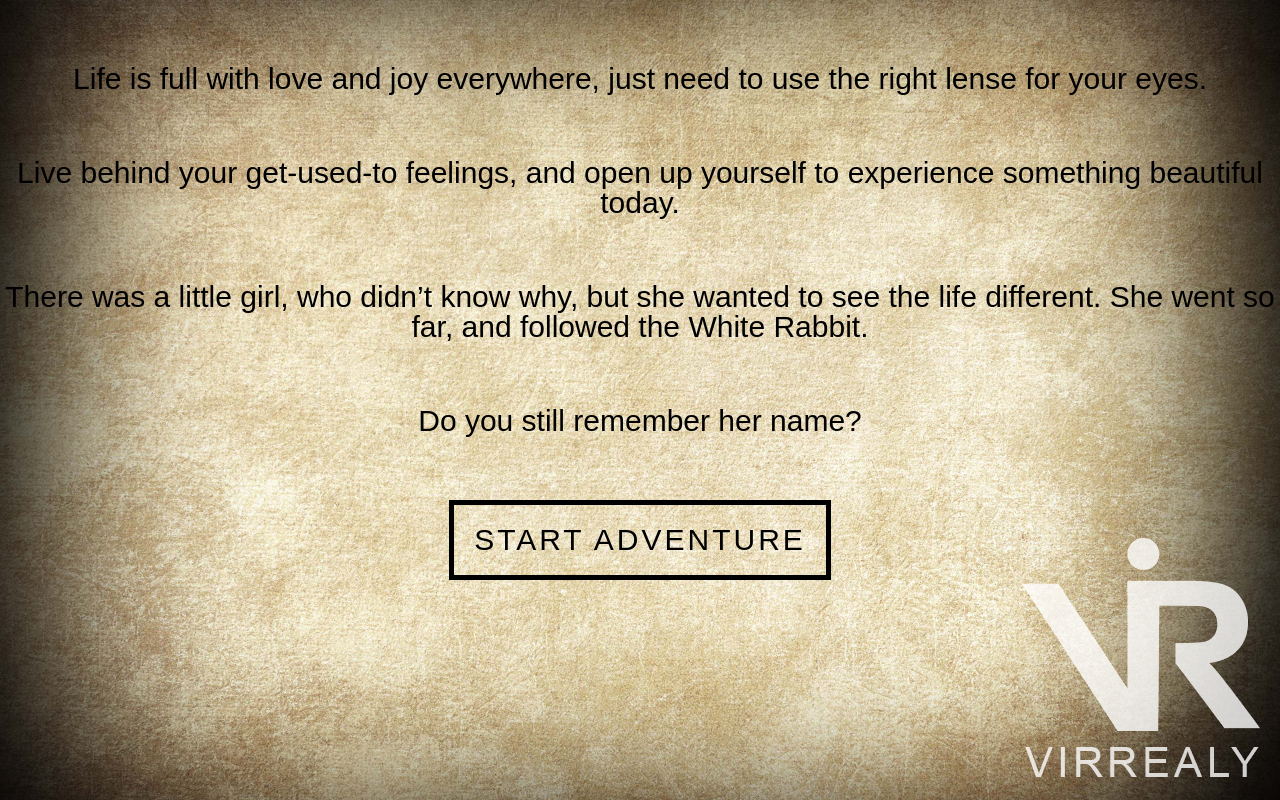
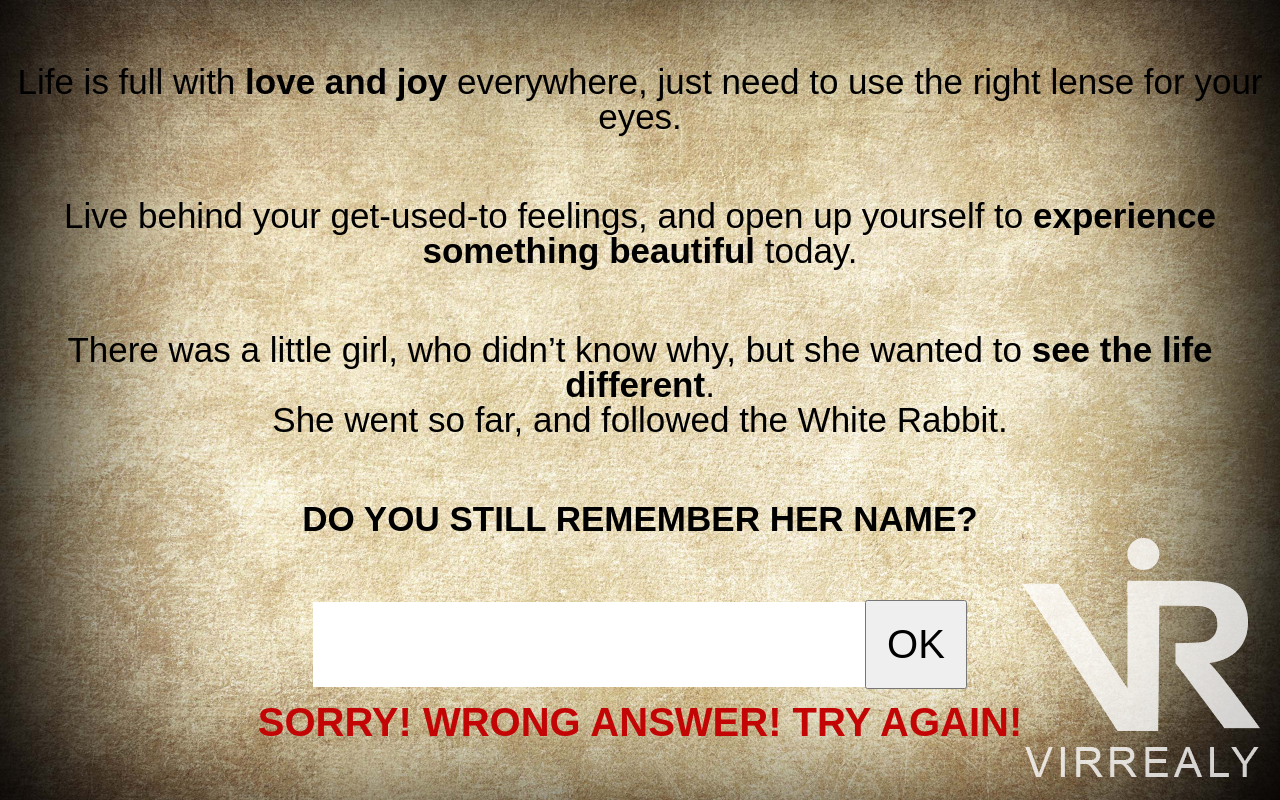
Before and after one commit to grosmar/Virrealy, a website: page resource/stage2.html in a window 1280 px wide. Drawn offline with Linux system fonts and the light colour scheme.

Commit message:
stage 2 build

```diff
--- a/resource/css/main.css
+++ b/resource/css/main.css
@@ -114,8 +114,14 @@ video#bgvid {
 }
 #textbox p {
     text-align: center;
-    font-size: 30px;
+    font-size: 35px;
     margin-bottom: 5%;
+}
+#textbox p.black {
+    color: #000000;
+}
+#textbox p.question {
+    text-transform: uppercase;
 }
 .ghost_button_containter {
     text-align: center;
@@ -146,6 +152,7 @@ video#bgvid {
 .ghost_button.black a {
     color: #000000;
 }
+/*text site*/
 #message_layout {
     background: url(../img/text_bg.jpg) no-repeat center center fixed;
     -webkit-background-size: cover;
@@ -153,3 +160,25 @@ video#bgvid {
     -o-background-size: cover;
     background-size: cover;
 }
+form {
+    text-align: center;
+}
+.textinput {
+    border:0;
+    width: 40%;
+    font-size: 40px;
+    color: #8b8b8b;
+    padding: 20px;
+}
+.submit_button {
+    padding: 20px;
+    font-size: 40px;
+}
+.error {
+    color:#c30505;
+    font-size: 40px;
+    text-align: center;
+    font-weight: bold;
+    margin-top: 1%;
+    text-transform: uppercase;
+}
--- a/resource/stage2.html
+++ b/resource/stage2.html
@@ -9,17 +9,16 @@
 <body id="message_layout">
 
 <div id="textbox">
-	<p class="black">Life is full with love and joy everywhere, just need to use the right lense for your eyes.</p>
-	<p class="black">Live behind your get-used-to feelings, and open up yourself to experience something beautiful today.</p>
-	<p class="black">There was a little girl, who didn’t know why, but she wanted to see the life different. She went so far, and followed the White Rabbit.</p>
-	<p class="black">Do you still remember her name?</p>
+	<p class="black">Life is full with <strong>love and joy</strong> everywhere, just need to use the right lense for your eyes.</p>
+	<p class="black">Live behind your get-used-to feelings, and open up yourself to <strong>experience something beautiful</strong> today.</p>
+	<p class="black">There was a little girl, who didn’t know why, but she wanted to <strong>see the life different</strong>.<br>She went so far, and followed the White Rabbit.</p>
+	<p class="black question"><strong>Do you still remember her name?</strong></p>
 </div>
 
-<div class="ghost_button_containter">
-	<div class="ghost_button black">
-		<a href="#">Start adventure</a>
-	</div>
-</div>
+<form>
+	<input type="text" name="password" class="textinput"><input type="submit" value="OK" class="submit_button">
+	<div class="error">Sorry! Wrong answer! Try again!</div>
+</form>
 
 <div class="logo"><img src="img/logo.png" width="238" height="239" border="0"></div>
 
```
